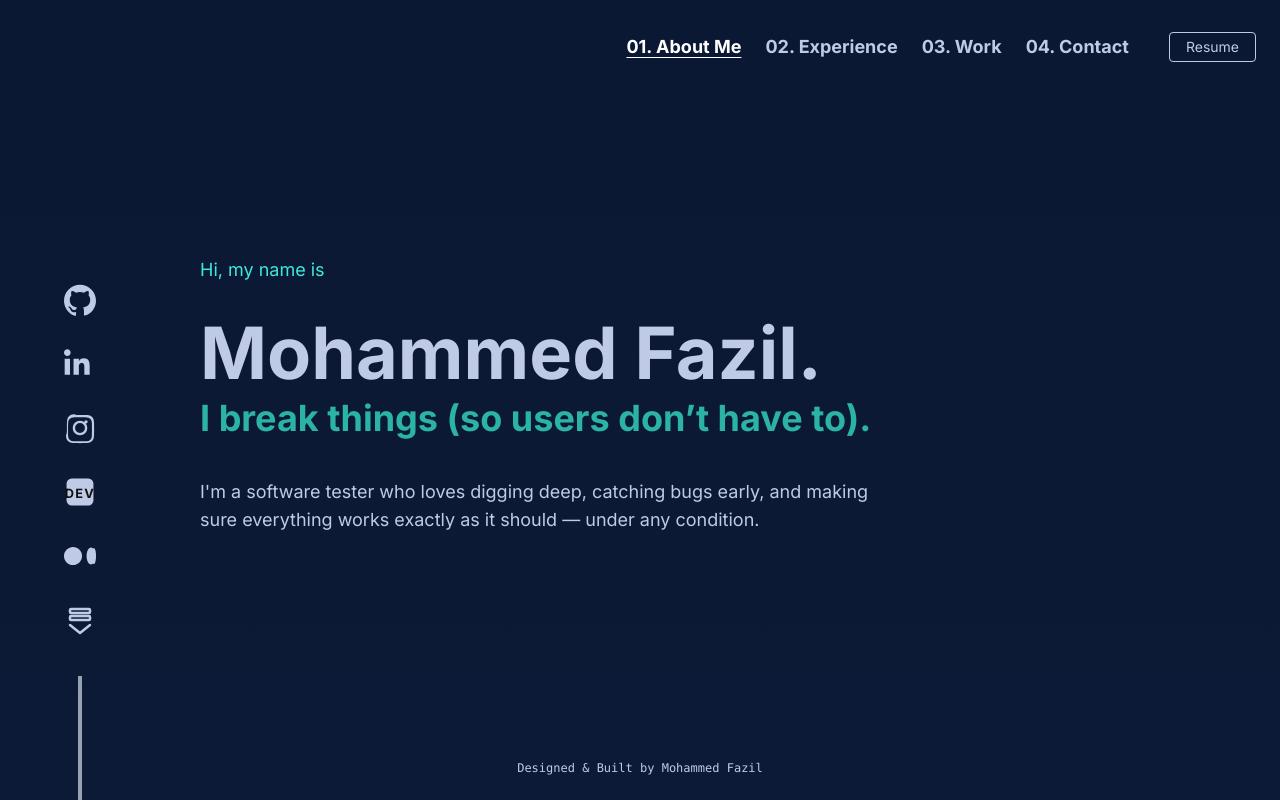
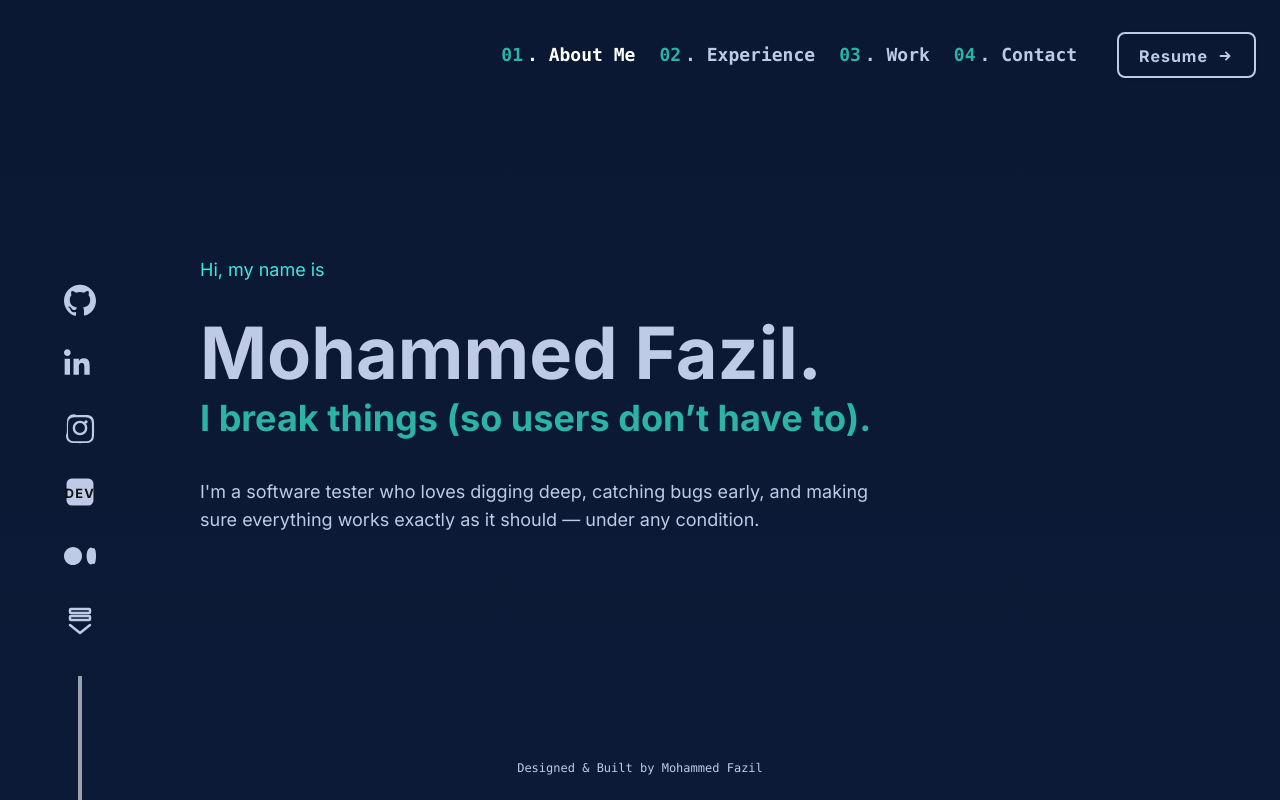
Before and after one commit to Fazil-Vallooran/my-portfolio, a Next.js app: page / in a window 1280 px wide. Shown: the top 800 px of the page. Built offline with nearby package versions, Linux system fonts and the light colour scheme.

Commit message:
made the mainHeader and scroll bar look cool

```diff
--- a/src/Components/layout/MainHeader.jsx
+++ b/src/Components/layout/MainHeader.jsx
@@ -2,10 +2,30 @@
 import React, { useEffect, useState } from "react";
 
 const navLinks = [
-  { name: "01. About Me", href: "#about", id: "about" },
-  { name: "02. Experience", href: "#experience", id: "experience" },
-  { name: "03. Work", href: "#work", id: "work" },
-  { name: "04. Contact", href: "#contact", id: "contact" },
+  {
+    number: "01",
+    label: "About Me",
+    href: "#about",
+    id: "about",
+  },
+  {
+    number: "02",
+    label: "Experience",
+    href: "#experience",
+    id: "experience",
+  },
+  {
+    number: "03",
+    label: "Work",
+    href: "#work",
+    id: "work",
+  },
+  {
+    number: "04",
+    label: "Contact",
+    href: "#contact",
+    id: "contact",
+  },
 ];
 
 const MainHeader = () => {
@@ -46,12 +66,12 @@ const MainHeader = () => {
       <nav className="flex items-center space-x-6">
         {navLinks.map((link) => (
           <a
-            key={link.name}
+            key={link.label}
             href={link.href}
-            className={`text-lg font-bold cursor-pointer transition-colors duration-200 ${
+            className={`text-lg font-bold cursor-pointer transition-colors duration-200 group flex items-center font-mono ${
               activeSection === link.id
-                ? "text-white underline underline-offset-4 decoration-accent"
-                : "text-accent hover:underline"
+                ? "text-white"
+                : "text-accent"
             }`}
             onClick={(e) => {
               if (link.href.startsWith("#")) {
@@ -64,16 +84,21 @@ const MainHeader = () => {
               }
             }}
           >
-            {link.name}
+            <span style={{ color: '#2bb3a6' }} className="font-bold mr-1">{link.number}</span>
+            <span className="transition-colors duration-200 group-hover:text-[#2bb3a6]">. {link.label}</span>
           </a>
         ))}
         <a
           href="/Mohammed Fazil.pdf"
           target="_blank"
           rel="noopener noreferrer"
-          className="ml-4 px-4 py-1 border border-accent text-accent rounded hover:bg-accent hover:text-primary transition-colors duration-200 text-sm"
+          className="ml-4 px-5 py-2 border-2 border-accent text-accent rounded-lg bg-primary shadow-sm text-base font-semibold transition-all duration-300 hover:scale-110 hover:shadow-xl hover:bg-accent hover:text-primary focus:outline-none focus:ring-2 focus:ring-accent"
+          style={{ letterSpacing: '1px' }}
         >
-          Resume
+          <span className="inline-block align-middle">Resume</span>
+          <svg className="inline-block ml-2 align-middle transition-transform duration-300 group-hover:translate-x-1" width="18" height="18" viewBox="0 0 20 20" fill="none" xmlns="http://www.w3.org/2000/svg">
+            <path d="M5 10H15M15 10L11 6M15 10L11 14" stroke="currentColor" strokeWidth="2" strokeLinecap="round" strokeLinejoin="round"/>
+          </svg>
         </a>
       </nav>
     </div>
--- a/src/Components/layout/SideBar.jsx
+++ b/src/Components/layout/SideBar.jsx
@@ -11,7 +11,7 @@ const ClickableIcon = ({ href, Icon, label }) => (
     aria-label={label}
     className="group relative flex items-center"
   >
-    <Icon className="w-8 h-8 text-secondary hover:text-accent transition-all duration-300 dark:text-secondary-light dark:hover:text-accent" />
+    <Icon className="w-8 h-8 text-secondary hover:text-accent transition-all duration-300 dark:text-secondary-light dark:hover:text-accent group-hover:scale-125 group-hover:-translate-y-2" />
     <span className="absolute left-8 opacity-0 group-hover:opacity-100 bg-primary text-accent text-xs rounded px-2 py-1 transition-opacity duration-300 whitespace-nowrap z-10 dark:bg-primary dark:text-accent" >
       {label}
     </span>
--- a/src/app/globals.css
+++ b/src/app/globals.css
@@ -1,2 +1,25 @@
+/* Custom Scrollbar Styles */
+::-webkit-scrollbar {
+  width: 10px;
+  background: #18181b;
+}
+::-webkit-scrollbar-thumb {
+  background: #2bb3a6;
+  border-radius: 8px;
+  border: 2px solid #18181b;
+}
+::-webkit-scrollbar-thumb:hover {
+  background: #1e8e7e;
+}
+::-webkit-scrollbar-track {
+  background: #18181b;
+  border-radius: 8px;
+}
+
+/* For Firefox */
+html {
+  scrollbar-width: thin;
+  scrollbar-color: #2bb3a6 #18181b;
+}
 @import "tailwindcss";
 /* All theme-related styles have been removed. Add your global styles below if needed. */
--- a/src/app/page.jsx
+++ b/src/app/page.jsx
@@ -8,7 +8,10 @@ const HomePage = () => {
       <Intro />
       {/* About Section */}
       <section id="about" className=" bg-primary rounded-xl shadow-lg p-6 mb-80 max-w-xl w-full">
-        <h2 className="text-2xl font-semibold mb-4 text-secondary">About</h2>
+        <h2 className="text-2xl font-semibold mb-4 text-secondary flex items-center gap-4">
+          <span className="font-mono text-xl font-bold block" style={{color: '#2bb3a6'}}>01</span>
+          <span>About</span>
+        </h2>
         <p className="text-base text-secondary">
           I’m a software tester passionate about ensuring quality and
           reliability in every product I work on. With a keen eye for detail
@@ -19,19 +22,28 @@ const HomePage = () => {
         </p>
       </section>
       <section id="experience" className="bg-primary rounded-xl shadow-lg p-6 mb-100 max-w-xl w-full">
-        <h2 className="text-2xl font-semibold mb-4 text-secondary">Experience</h2>
+        <h2 className="text-2xl font-semibold mb-4 text-secondary flex items-center gap-4">
+          <span className="font-mono text-xl font-bold block" style={{color: '#2bb3a6'}}>02</span>
+          <span>Experience</span>
+        </h2>
         <p className="text-base text-secondary">
           Experience content goes here.
         </p>
       </section>
       <section id="work" className="bg-primary rounded-xl shadow-lg p-6 mb-100 mt-50 max-w-xl w-full">
-        <h2 className="text-2xl font-semibold mb-4 text-secondary">Work</h2>
+        <h2 className="text-2xl font-semibold mb-4 text-secondary flex items-center gap-4">
+          <span className="font-mono text-xl font-bold block" style={{color: '#2bb3a6'}}>03</span>
+          <span>Work</span>
+        </h2>
         <p className="text-base text-secondary">
           Work content goes here.
         </p>
       </section>
       <section id="contact" className="bg-primary rounded-xl shadow-lg p-6 mb-100 max-w-xl w-full">
-        <h2 className="text-2xl font-semibold mb-4 text-secondary">Contact</h2>
+        <h2 className="text-2xl font-semibold mb-4 text-secondary flex items-center gap-4">
+          <span className="font-mono text-xl font-bold block" style={{color: '#2bb3a6'}}>04</span>
+          <span>Contact</span>
+        </h2>
         <p className="text-base text-secondary">
           Contact content goes here.
         </p>
```
